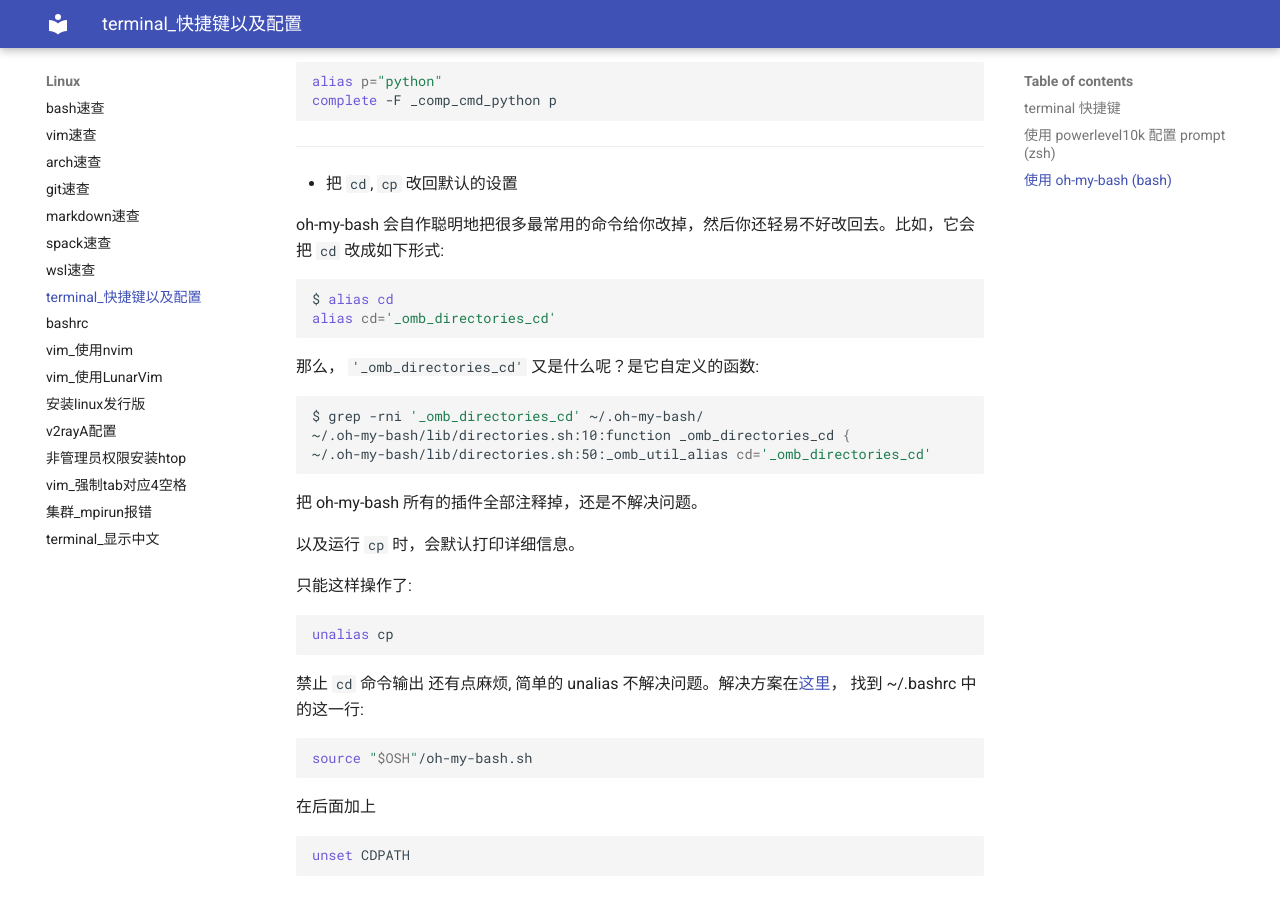
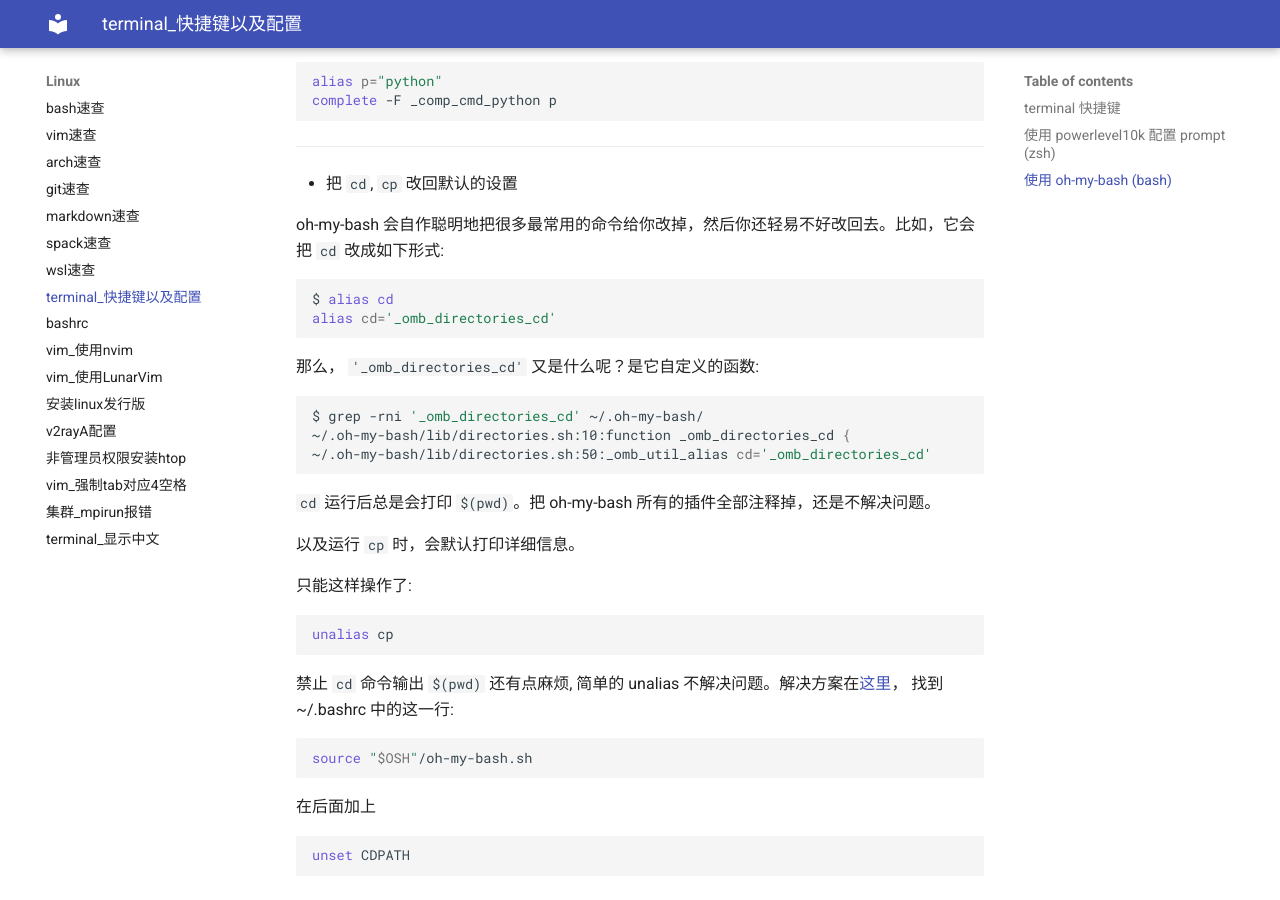
Before and after one commit to ymma98/technotes, an MkDocs documentation site: the page built from docs/Linux/terminal_快捷键以及配置.md, in a window 1280 px wide and 900 px high, scrolled down 2511 px. Built offline with MkDocs 1.6.1 and Material for MkDocs 9.7.7, drawn with Linux system fonts in a browser that asks for light colours.

Commit message:
docs/Linux/terminal_快捷键以及配置.md updated from https://stackedit.cn/

````diff
--- a/docs/Linux/terminal_快捷键以及配置.md
+++ b/docs/Linux/terminal_快捷键以及配置.md
@@ -103,7 +103,7 @@ $ grep -rni '_omb_directories_cd' ~/.oh-my-bash/
 ~/.oh-my-bash/lib/directories.sh:10:function _omb_directories_cd {
 ~/.oh-my-bash/lib/directories.sh:50:_omb_util_alias cd='_omb_directories_cd'
 ```
-把 oh-my-bash 所有的插件全部注释掉，还是不解决问题。
+`cd` 运行后总是会打印 `$(pwd)`。把 oh-my-bash 所有的插件全部注释掉，还是不解决问题。
 
 以及运行 `cp` 时，会默认打印详细信息。
 
@@ -112,7 +112,7 @@ $ grep -rni '_omb_directories_cd' ~/.oh-my-bash/
 ```bash
 unalias cp
 ```
-禁止 `cd` 命令输出 还有点麻烦, 简单的 unalias 不解决问题。解决方案在[这里](https://github.com/ohmybash/oh-my-bash/issues/201)， 找到 ~/.bashrc 中的这一行:
+禁止 `cd` 命令输出 `$(pwd)` 还有点麻烦, 简单的 unalias 不解决问题。解决方案在[这里](https://github.com/ohmybash/oh-my-bash/issues/201)， 找到 ~/.bashrc 中的这一行:
 ```bash
 source "$OSH"/oh-my-bash.sh
 ```
````
Also changed, not shown: other parts of docs/Linux/terminal_快捷键以及配置.md (+3 -3 lines).
